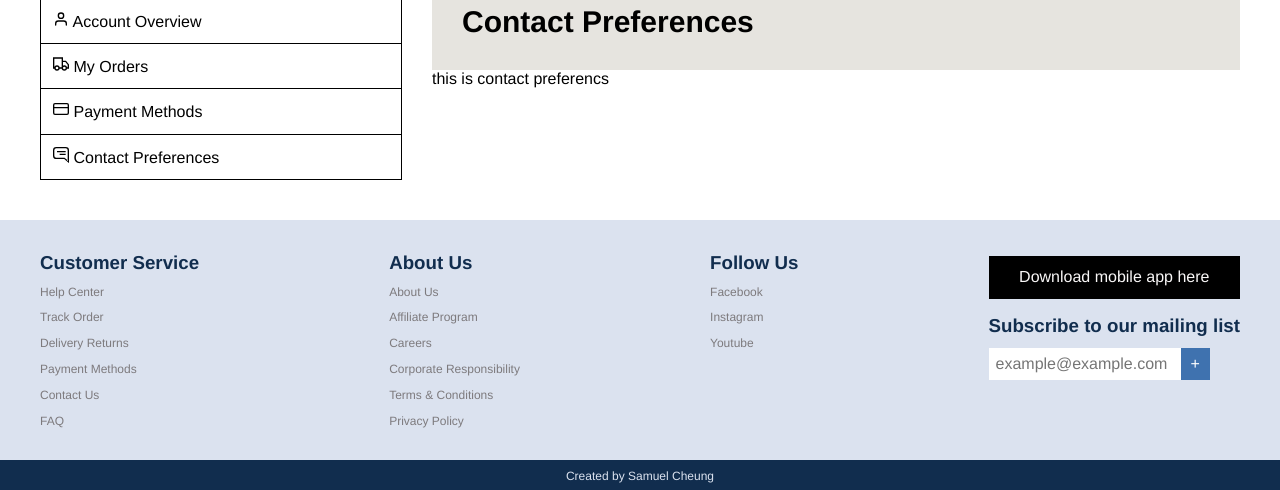
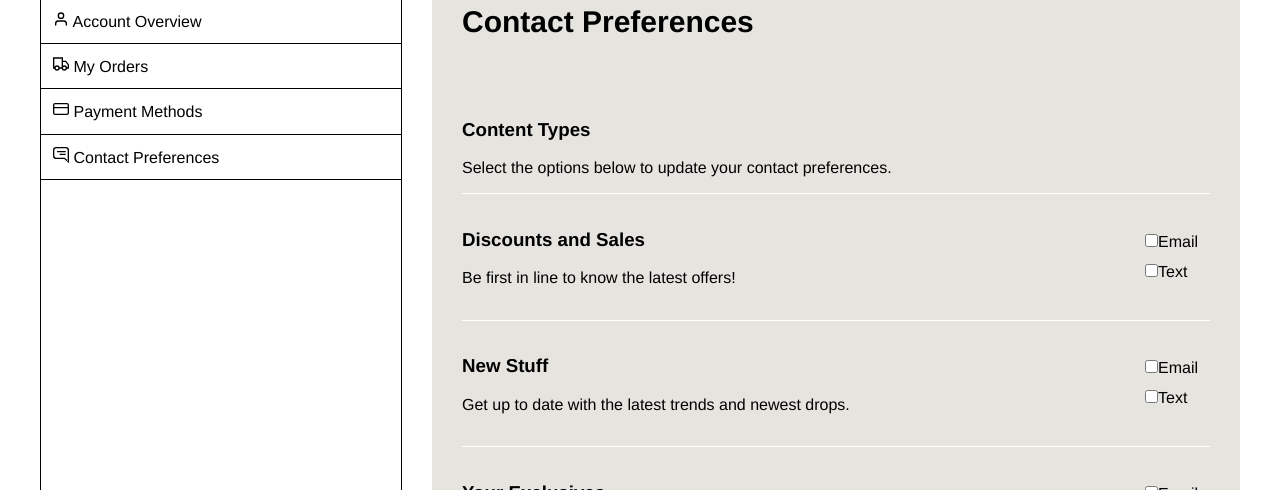
Before and after one commit to salmonsashimi/onlinestore, a Next.js app: page /user in a window 1280 px wide. Both pictures are taken after a click on the button "Contact Preferences". Shown: the part 310-800 px from the top of the page. Built offline with nearby package versions, Linux system fonts and the light colour scheme; no server answers.

Commit message:
styled contactPreferences

```diff
--- a/src/components/userComponents/ContactPreferences.js
+++ b/src/components/userComponents/ContactPreferences.js
@@ -1,7 +1,50 @@
 const ContactPreferences = () => (
-    <div>
+    <div className='contactPreferences'>
+        <h3 className='contactPreferences__header'>Content Types</h3>
+        <p>Select the options below to update your contact preferences.</p>
+        <div className='contactPreferences__option'>
+            <div className='contactPreferences__option-text'>
+                <h3>Discounts and Sales</h3>
+                <p>Be first in line to know the latest offers!</p>
+            </div>
+            <div className='contactPreferences__option-checkboxes'>
+                <div className='contactPreferneces__option-checkbox'>
+                    <input type='checkbox' for='email' /><label id='email' name='email'>Email</label>
+                </div>
+                <div className='contactPreferneces__option-checkbox'>
+                    <input type='checkbox' for='text' /><label id='text' name='text'>Text</label>
+                </div>
+            </div>
+        </div>
+        <div className='contactPreferences__option'>
+            <div className='contactPreferences__option-text'>
+                <h3>New Stuff</h3>
+                <p>Get up to date with the latest trends and newest drops.</p>
+            </div>
+            <div className='contactPreferences__option-checkboxes'>
+                <div className='contactPreferneces__option-checkbox'>
+                    <input type='checkbox' for='email' /><label id='email' name='email'>Email</label>
+                </div>
+                <div className='contactPreferneces__option-checkbox'>
+                    <input type='checkbox' for='text' /><label id='text' name='text'>Text</label>
+                </div>
+            </div>
+        </div>
+        <div className='contactPreferences__option'>
+            <div className='contactPreferences__option-text'>
+                <h3>Your Exclusives</h3>
+                <p>Get an exclusive catalog unique to your fashion sense.</p>
+            </div>
+            <div className='contactPreferences__option-checkboxes'>
+                <div className='contactPreferneces__option-checkbox'>
+                    <input type='checkbox' for='email' /><label id='email' name='email'>Email</label>
+                </div>
+                <div className='contactPreferneces__option-checkbox'>
+                    <input type='checkbox' for='text' /><label id='text' name='text'>Text</label>
+                </div>
+            </div>
+        </div>
 
-        this is contact preferencs
     </div>
 )
 
--- /dev/null
+++ b/src/styles/components/_contactPreferences.scss
@@ -0,0 +1,22 @@
+.contactPreferences {
+    background-color: $silver;
+    padding: $xl-size;
+}
+
+.contactPreferences__option{
+    border-top: 1px solid white;
+    display: flex;
+    justify-content: space-between;
+    padding: $m-size 0;
+}
+
+.contactPreferences__option-checkboxes {
+    // display: flex;
+    // align-items: center;
+    margin: auto 0;
+}
+
+.contactPreferneces__option-checkbox {
+    display: block;
+    margin: $s-size;
+}
--- a/src/styles/styles.scss
+++ b/src/styles/styles.scss
@@ -43,3 +43,4 @@
 @import './components/passwordInput';
 @import './components/user';
 @import './components/accountOverview';
+@import './components/contactPreferences';
```
